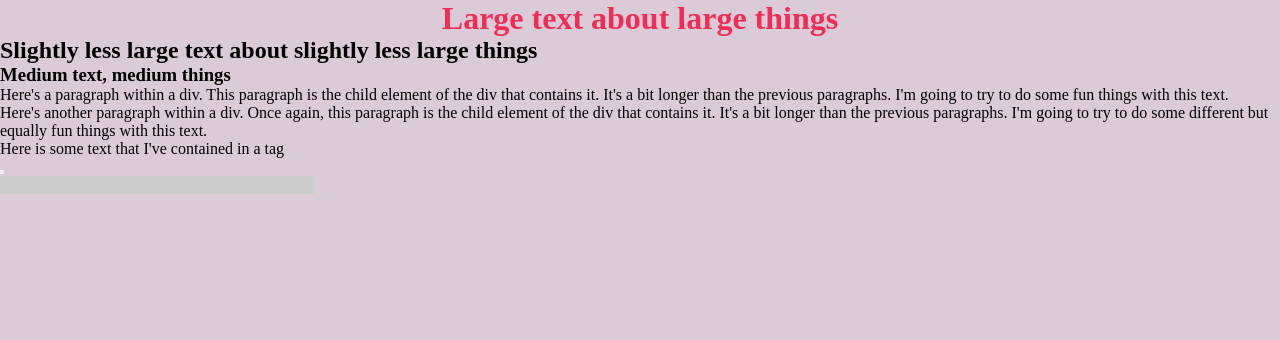
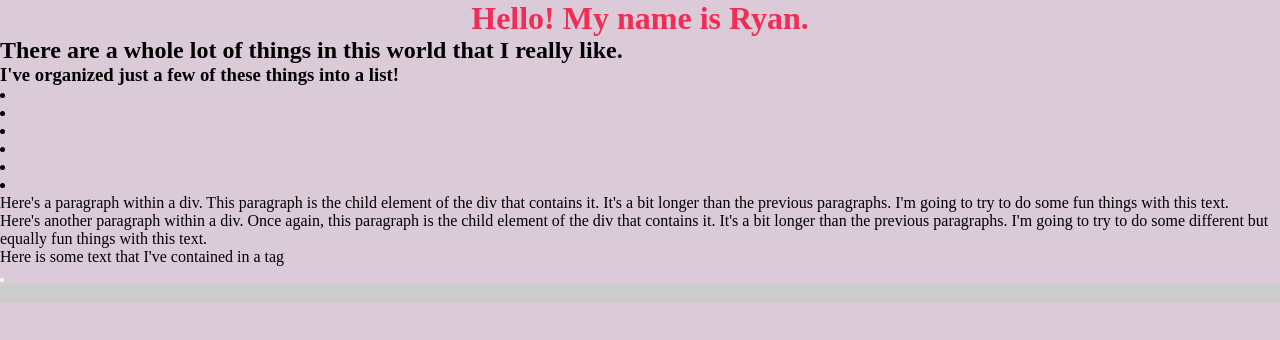
Before and after one commit to ryan-j-parker/practice-repo, a plain HTML site: page index.html in a window 1280 px wide. Drawn offline with Linux system fonts and the light colour scheme.

Commit message:
first commit to new branch

```diff
--- a/index.html
+++ b/index.html
@@ -6,14 +6,23 @@
     <meta http-equiv="X-UA-Compatible" content="IE=edge">
     <meta name="viewport" content="width=device-width, initial-scale=1.0">
     <link rel="stylesheet" href="style.css">
-    <title>Practice</title>
+    <title>Onboarding - About Me</title>
 </head>
 
 <body>
 
-    <h1>Large text about large things</h1>
-    <h2>Slightly less large text about slightly less large things</h2>
-    <h3>Medium text, medium things</h3>
+    <h1>Hello! My name is Ryan.</h1>
+    <h2>There are a whole lot of things in this world that I really like.</h2>
+    <h3>I've organized just a few of these things into a list!</h3>
+    <li>
+        <li></li>
+        <li></li>
+        <li></li>
+        <li></li>
+        <li></li>
+    </ul>
+
+
     <div class="div1">
         <p id="para1">
             Here's a paragraph within a div. This paragraph is the child element of the div that contains it. It's a bit
@@ -25,13 +34,13 @@
             equally fun things with this text.
         </p>
         </div>
-        <div class="box-farm">
+        <container>
             <p id="box1">Here is some text that I've contained in a  tag</p>
             <p id="box2"></p>
             <p id="box3"></p>
             <p id="box4"></p>
             <p id="box5"></p>
-        </div>
+        </container>
         <button></button>
 
 <div class="gallery">
--- a/style.css
+++ b/style.css
@@ -46,9 +46,7 @@ h3 {
             display: block;
             background: #ccc;
             transition: transform .2s ease-in-out;
-                width: calc(25% - 6px);
-                height: calc(25% - 6px);
-                overflow: hidden;
+
 
     /* or space-around */
 }
@@ -68,3 +66,10 @@ h3 {
 #para2 {
 
 }
+
+#container {
+    position: absolute;
+    top: 50%;
+    left: 50%;
+    transform: translate(-50%, -50%);
+}
```
Also changed, not shown: nakaya-volcan.jpg (added), panajachel.jpg (added), san-pedro.jpg (added), 5 other files.
